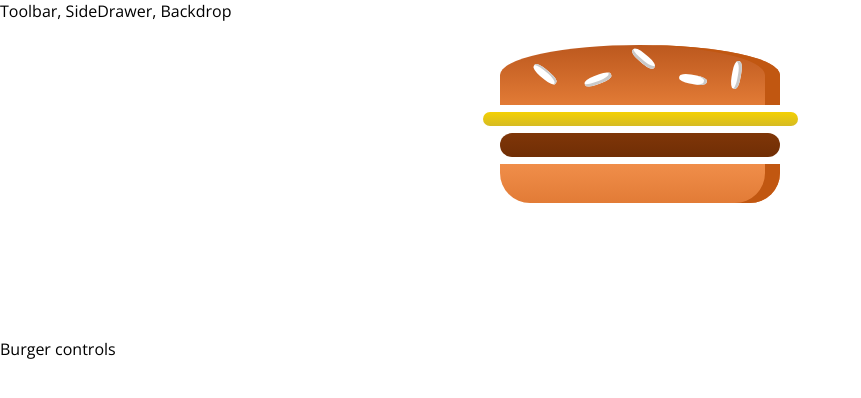
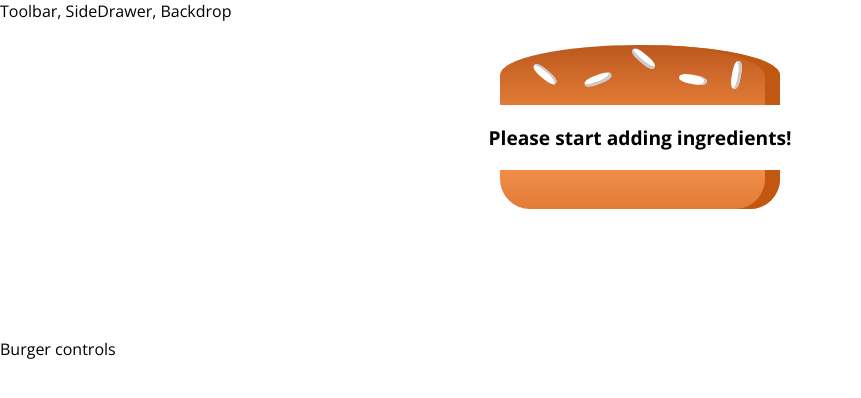
Before and after one commit to snasa045/BurgerApp, a React app: page / in a window 1280 px wide. Shown: the top 398 px of the page, without its empty margins (0-861 px from the left). Built offline with nearby package versions, Linux system fonts and the light colour scheme.

Commit message:
Burger ingredients added with loop

```diff
--- a/src/components/Burger/Burger.js
+++ b/src/components/Burger/Burger.js
@@ -4,12 +4,36 @@ import "./Burger.scss";
 import BurgerIngredient from './BurgerIngredient/BurgerIngredient';
 
 
-const burger = () => {
+const burger = (props) => {
+
+    let transformedIngredients = Object.keys(props.ingredients)
+                                    .map(igKey => {
+
+                                        // returns the array of ingredients keys
+                                        // console.log(Object.keys(props.ingredients));
+
+                                        // returns the array of ingredients individual key's value length
+                                        // const arrayI = [...Array(props.ingredients[igKey])]
+                                        // console.log(arrayI);
+                                        return [...Array(props.ingredients[igKey])]
+                                            .map((_, i) => {
+                                                return <BurgerIngredient key={igKey + i} type={igKey}/>
+                                            });
+                                    })
+                                    .reduce((arr, el) => {
+                                        return arr.concat(el);
+                                    }, []);
+
+    console.log(transformedIngredients);
+
+    if (transformedIngredients.length === 0) {
+        transformedIngredients = <p>Please start adding ingredients!</p>
+    }
+
     return (
         <div className = "Burger">
             <BurgerIngredient type="bread-top"/>
-            <BurgerIngredient type="cheese"/>
-            <BurgerIngredient type="meat"/>
+            {transformedIngredients}
             <BurgerIngredient type="bread-bottom"/>
         </div>
     );
--- a/src/containers/BurgerBuilder/BurgerBuilder.js
+++ b/src/containers/BurgerBuilder/BurgerBuilder.js
@@ -5,10 +5,20 @@ import Aux from "../../hoc/Aux";
 import Burger from '../../components/Burger/Burger'
 
 class BurgerBuilder extends Component {
+
+    state = {
+        ingredients: {
+            salad: 0,
+            bacon: 0,
+            cheese: 0,
+            meat: 0
+        }
+    };
+
     render() {
         return (
             <Aux>
-                <Burger/>
+                <Burger ingredients = {this.state.ingredients}/>
                 <div>Burger controls</div>
             </Aux>
         )
```
